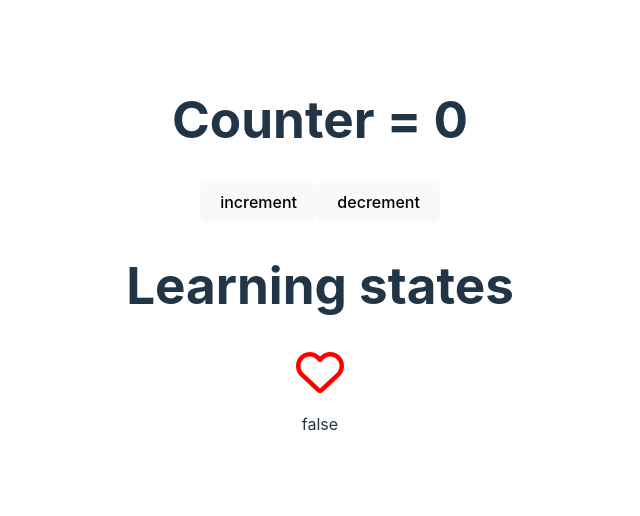
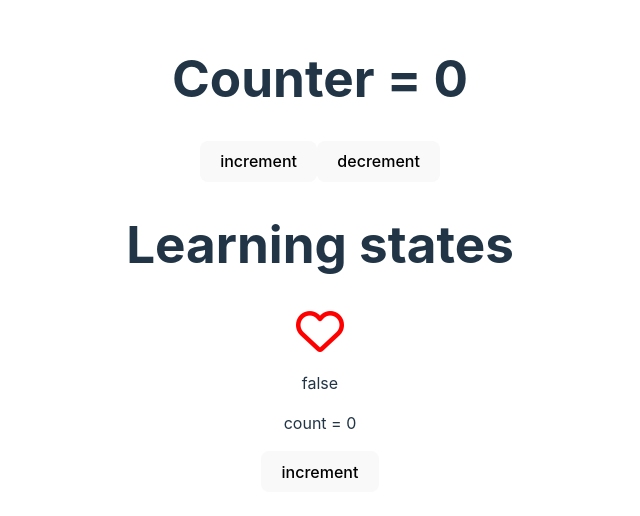
Before and after one commit to dhuruv0003/Increment-decrement-using-react, a React (Vite) app: page / in a window 1280 px wide. Shown: the part 146-662 px from the top of the page, without its empty margins (320-960 px from the left). Built offline with nearby package versions, Linux system fonts and the light colour scheme.

Commit message:
"new commit"

```diff
--- a/src/App.jsx
+++ b/src/App.jsx
@@ -1,6 +1,7 @@
 import './App.css'
 import Counter from './counter'
 import LikeButton from './likebtn'
+import Counter2 from './counter2'
 
 function App() {
    return (
@@ -8,6 +9,7 @@ function App() {
       <Counter></Counter>
       <h1>Learning states</h1>
       <LikeButton/>
+      <Counter2></Counter2>
     </>
   )
 }
--- a/src/counter.jsx
+++ b/src/counter.jsx
@@ -5,11 +5,11 @@ export default function Counter(){
 
     // console.log("render new count");
     // console.log(`count is ${count}`);
-
-    function handlecount(){
+    let handlecount=()=>{
         updater(count+1)
         // console.log(`inside count ${count}`);
     }
+
     // whenever the updater function is called the whole page is re renderd agaain and again.
     //Real value update render hone ka baad hoti hai.
     function handlecount2(){
@@ -22,4 +22,5 @@ export default function Counter(){
             <button onClick={handlecount2}>decrement</button>
         </>
     )
+
 }
--- /dev/null
+++ b/src/counter2.jsx
@@ -0,0 +1,25 @@
+//Setting up counter using callback function.
+// If we want to pass 2 updater function within the given function we need to pass using callback function
+
+import { useState } from "react";
+export default function Counter2() {
+    let [count, updater] = useState(0);
+    let handleCount = () => {
+        // updater(count + 11);
+        // updater(count +21);
+        // earlier the exexctuin was not synchronous
+        // But after using callback execution is synchronous
+        updater((count)=>{
+            return count+1
+        })
+        updater((count)=>{
+            return count+1
+        })
+    }
+    return (
+        <div>
+            <p>count = {count}</p>
+            <button onClick={handleCount}>increment</button>
+        </div>
+    );
+}
```
